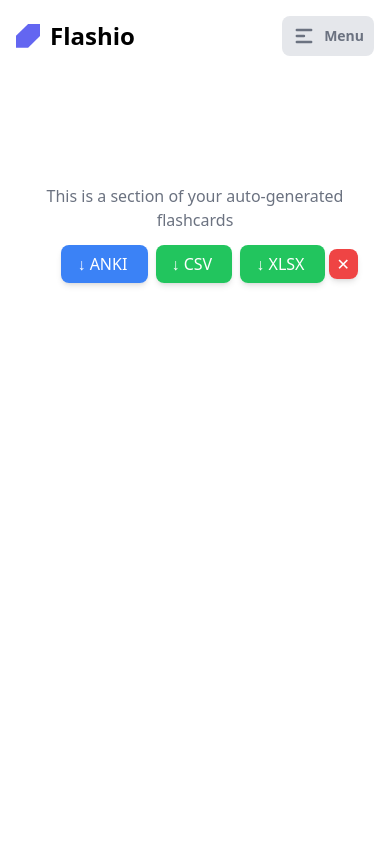
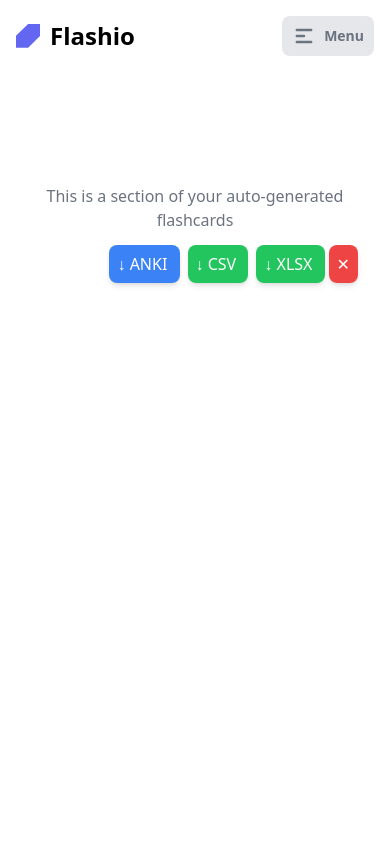
Before and after one commit to patraz/cardsio, a Django app: template templates/detail.html in a window 390 px wide. Run offline with Django 3.2, Linux system fonts and the light colour scheme; the template is opened without the code that fills it, so the values that code supplies are empty; some libraries are stand-ins or nearby versions.

Commit message:
Changes to be committed: 	modified:   templates/detail.html
 Changes not staged for commit:
	modified:   flashio/settings.py

```diff
--- a/templates/detail.html
+++ b/templates/detail.html
@@ -11,13 +11,13 @@
         <p class=" mb-5 mx-auto max-w-screen-md text-center text-gray-500 md:text-lg">This is a section of your auto-generated flashcards</p>
 
         <div class="float-right">
-          <a href="{% url 'apkg-download' pk=object.pk %}" class="mx-1 sm:mx-2 text-white py-2 px-4 rounded-lg bg-blue-500 hover:bg-blue-400 font-medium transition-colors shadow-md">&#8595 ANKI
+          <a href="{% url 'apkg-download' pk=object.pk %}" class="mx-1 sm:mx-2 text-white py-2 px-2 sm:px-4 rounded-lg bg-blue-500 hover:bg-blue-400 font-medium transition-colors shadow-md">&#8595 ANKI
           </a>
-          <a href="{% url 'csv-download' pk=object.pk %}" class="mx-1 sm:mx-2 text-white py-2 px-4 rounded-lg bg-green-500 hover:bg-green-600 font-medium transition-colors shadow-md">&#8595 CSV
+          <a href="{% url 'csv-download' pk=object.pk %}" class="mx-1 sm:mx-2 text-white py-2 px-2 sm:px-4 rounded-lg bg-green-500 hover:bg-green-600 font-medium transition-colors shadow-md">&#8595 CSV
           </a>
-          <a href="{% url 'xlsx-download' pk=object.pk %}" class="mx-1 sm:mx-2 text-white py-2 px-4 rounded-lg bg-green-500 hover:bg-green-600 font-medium transition-colors shadow-md">&#8595 XLSX
+          <a href="{% url 'xlsx-download' pk=object.pk %}" class="mx-1 sm:mx-2 text-white py-2 px-2 sm:px-4 rounded-lg bg-green-500 hover:bg-green-600 font-medium transition-colors shadow-md">&#8595 XLSX
           </a>
-          <a href="{% url 'deck-delete' pk=object.pk %}" class=" text-white py-1 sm:py-2 px-2  rounded-lg bg-red-500 hover:bg-red-700 font-medium transition-colors shadow-md">&#10005
+          <a href="{% url 'deck-delete' pk=object.pk %}" class=" text-white py-2 px-2  rounded-lg bg-red-500 hover:bg-red-700 font-medium transition-colors shadow-md">&#10005
           </a>
 
         </div>
```
